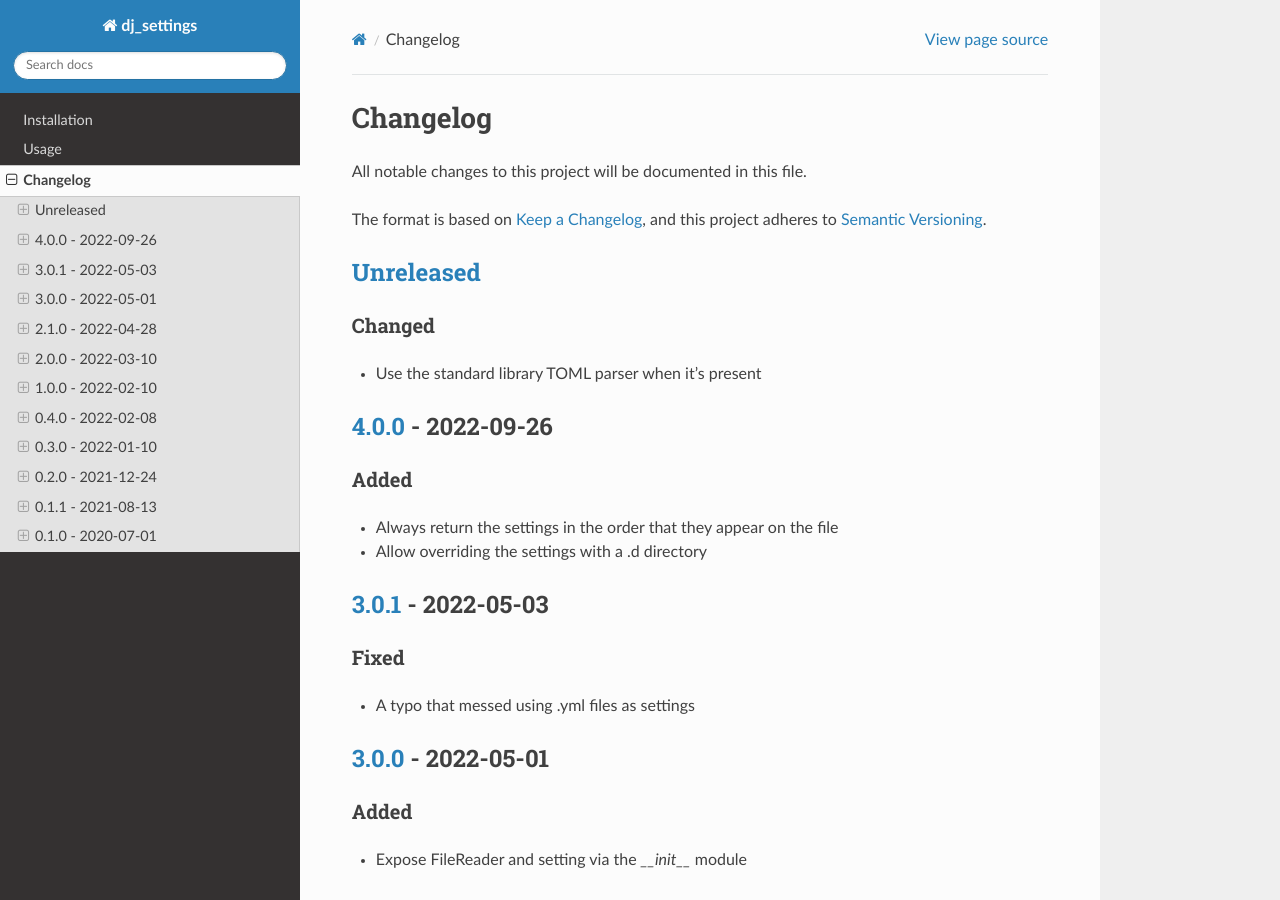
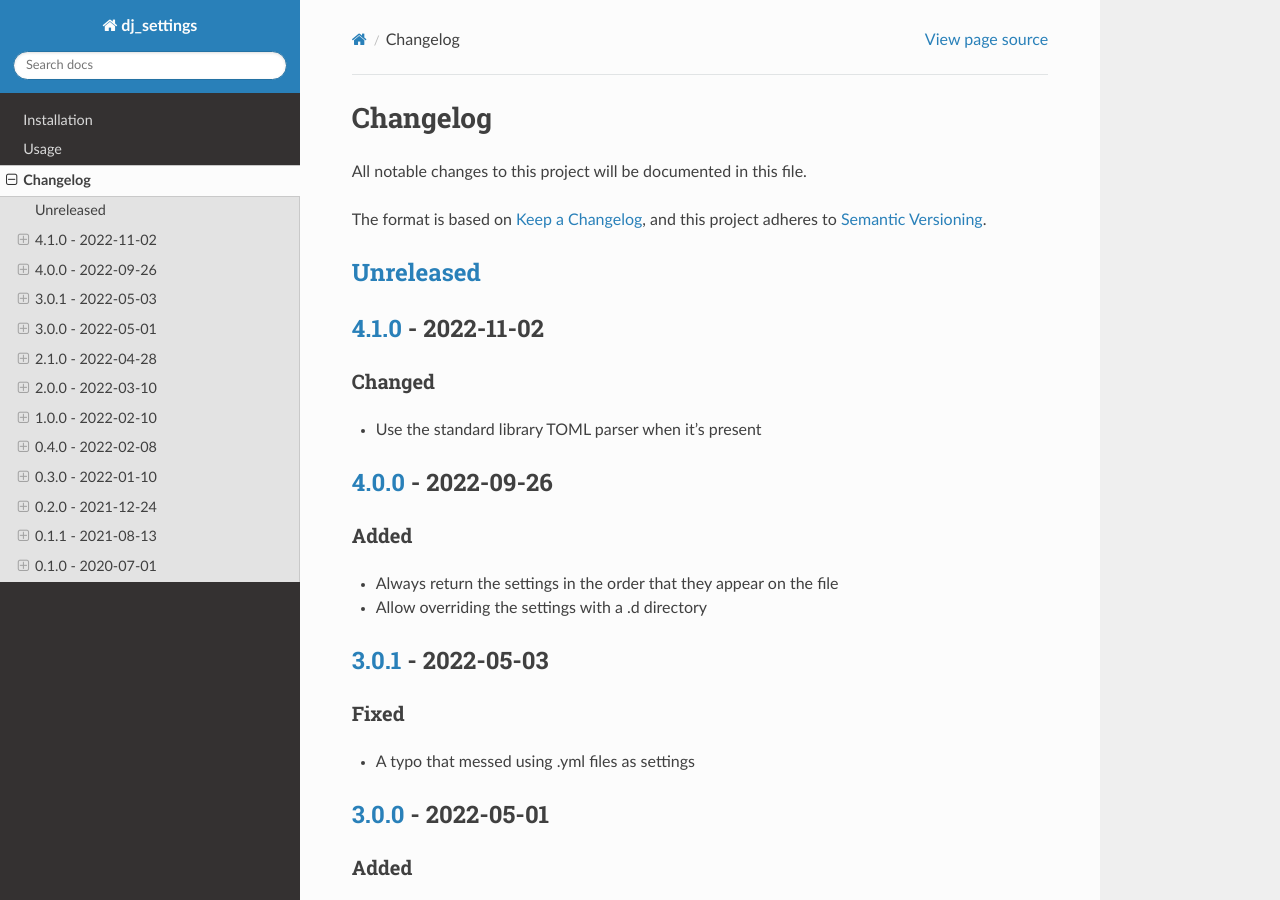
Before and after one commit to spapanik/dj_settings, a Sphinx documentation site: the page built from docs/source/changelog.rst, in a window 1280 px wide and 900 px high. Built offline with Sphinx 7.4.7 and the Read the Docs theme 2.0.0, drawn with Linux system fonts in a browser that asks for light colours.

Commit message:
Bump version

```diff
--- a/CHANGELOG.rst
+++ b/CHANGELOG.rst
@@ -8,6 +8,9 @@ The format is based on `Keep a Changelog`_, and this project adheres to `Semanti
 
 `Unreleased`_
 -------------
+
+`4.1.0`_ - 2022-11-02
+---------------------
 
 Changed
 ^^^^^^^
@@ -114,7 +117,8 @@ Added
 * Allow including python files for settings
 
 
-.. _`unreleased`: https://github.com/spapanik/dj_settings/compare/v4.0.0...main
+.. _`unreleased`: https://github.com/spapanik/dj_settings/compare/v4.1.0...main
+.. _`4.1.0`: https://github.com/spapanik/dj_settings/compare/v4.0.0...v4.1.0
 .. _`4.0.0`: https://github.com/spapanik/dj_settings/compare/v3.0.1...v4.0.0
 .. _`3.0.1`: https://github.com/spapanik/dj_settings/compare/v3.0.0...v3.0.1
 .. _`3.0.0`: https://github.com/spapanik/dj_settings/compare/v2.1.0...v3.0.0
--- a/README.rst
+++ b/README.rst
@@ -39,7 +39,7 @@ The easiest way is to use `poetry`_ to manage your dependencies and add *dj_sett
 .. code-block:: toml
 
     [tool.poetry.dependencies]
-    dj_settings = "^4.0.0"
+    dj_settings = "^4.1.0"
 
 Usage
 ^^^^^
--- a/docs/source/installation.rst
+++ b/docs/source/installation.rst
@@ -7,7 +7,7 @@ The easiest way is to use `poetry`_ to manage your dependencies and add *dj_sett
 .. code-block:: toml
 
     [tool.poetry.dependencies]
-    dj_settings = "^4.0.0"
+    dj_settings = "^4.1.0"
 
 
 .. _poetry: https://python-poetry.org/
--- a/pyproject.toml
+++ b/pyproject.toml
@@ -50,7 +50,7 @@ testpaths = "tests"
 
 [tool.poetry]
 name = "dj_settings"
-version = "4.0.0"
+version = "4.1.0"
 description = "project settings the UNIX way"
 authors = [
     "Stephanos Kuma <stephanos@kuma.ai>",
```
